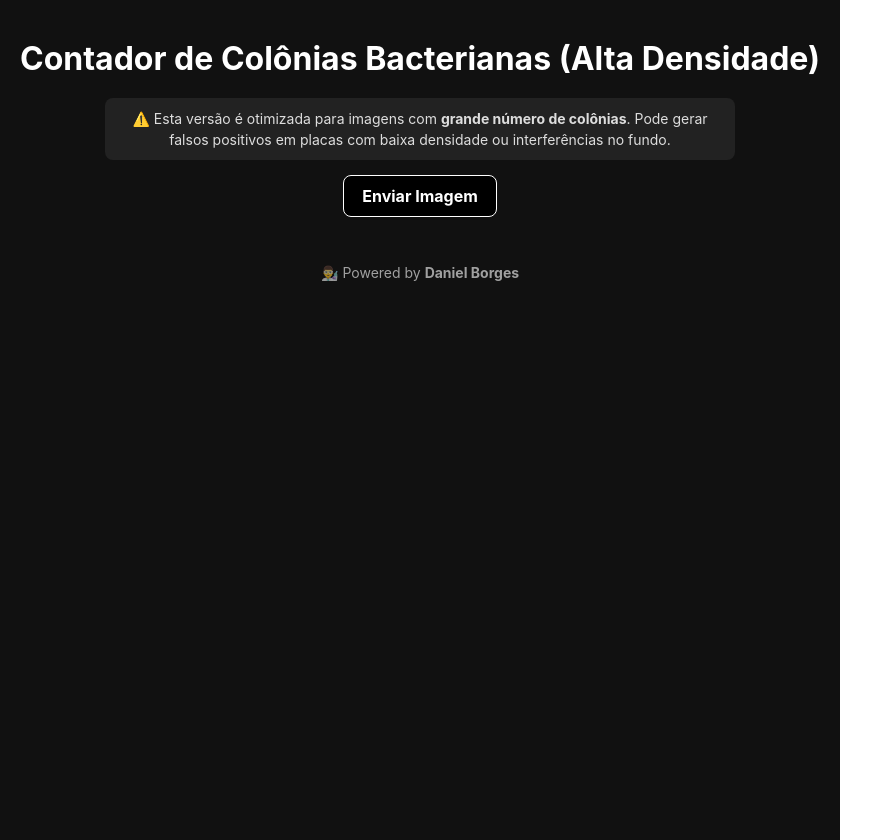
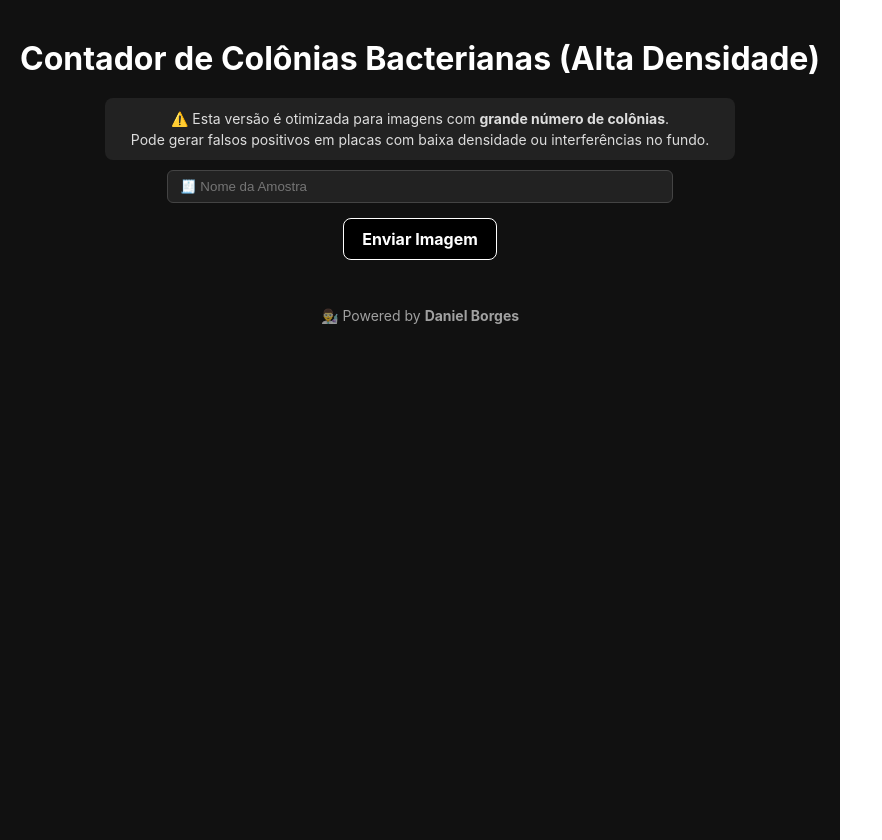
Before and after one commit to DanBo-DA/bacteria-colony-counter, a React (Vite) app in the folder frontend/: page / in a window 1280 px wide. Shown: the whole page, without its empty margins (0-882 px from the left). Built offline with nearby package versions, Linux system fonts and the light colour scheme.

Commit message:
Update App.jsx

```diff
--- a/frontend/src/App.jsx
+++ b/frontend/src/App.jsx
@@ -6,17 +6,22 @@ function App() {
   const [resultado, setResultado] = useState({});
   const [processando, setProcessando] = useState(false);
   const [nomeArquivo, setNomeArquivo] = useState("");
+  const [nomeAmostra, setNomeAmostra] = useState(""); // Novo estado para nome da amostra
 
   const handleReset = () => {
     setImagem(null);
     setResultado({});
     setNomeArquivo("");
+    setNomeAmostra("");
     if (fileInputRef.current) fileInputRef.current.value = "";
   };
 
   const handleImageUpload = async (event) => {
     const file = event.target.files[0];
-    if (!file) return;
+    if (!file || !nomeAmostra.trim()) {
+      alert("Informe o nome da amostra e selecione uma imagem.");
+      return;
+    }
 
     setProcessando(true);
     setResultado({});
@@ -25,6 +30,7 @@ function App() {
 
     const formData = new FormData();
     formData.append('file', file);
+    formData.append('nome_amostra', nomeAmostra); // Envia nome da amostra
 
     try {
       const response = await fetch('https://bacteria-colony-counter-production.up.railway.app/contar/?v=3', {
@@ -60,7 +66,7 @@ function App() {
     if (imagem) {
       const link = document.createElement('a');
       link.href = imagem;
-      link.download = `resultado_${nomeArquivo}`;
+      link.download = `resultado_${nomeAmostra || nomeArquivo}`;
       link.click();
     }
   };
@@ -68,15 +74,34 @@ function App() {
   return (
     <div style={{ padding: 20, textAlign: 'center', backgroundColor: '#111', color: '#fff', minHeight: '100vh' }}>
       <h1 style={{ fontSize: 32 }}> Contador de Colônias Bacterianas (Alta Densidade)</h1>
+
       <p style={{
-  backgroundColor: '#222', color: '#ddd', padding: '10px 15px',
-  borderRadius: 8, maxWidth: 600, margin: '10px auto', fontSize: 14
-}}>
-  ⚠️ Esta versão é otimizada para imagens com <strong>grande número de colônias</strong>.
-  Pode gerar falsos positivos em placas com baixa densidade ou interferências no fundo.
-</p>
+        backgroundColor: '#222', color: '#ddd', padding: '10px 15px',
+        borderRadius: 8, maxWidth: 600, margin: '10px auto', fontSize: 14
+      }}>
+        ⚠️ Esta versão é otimizada para imagens com <strong>grande número de colônias</strong>.<br />
+        Pode gerar falsos positivos em placas com baixa densidade ou interferências no fundo.
+      </p>
 
+      {/* Campo para nome da amostra */}
+      <input
+        type="text"
+        placeholder="🧾 Nome da Amostra"
+        value={nomeAmostra}
+        onChange={(e) => setNomeAmostra(e.target.value)}
+        style={{
+          marginBottom: 10,
+          padding: '8px 12px',
+          borderRadius: 6,
+          border: '1px solid #444',
+          backgroundColor: '#222',
+          color: '#fff',
+          width: '60%'
+        }}
+      />
+      <br />
 
+      {/* Input oculto de imagem */}
       <input
         type="file"
         accept="image/*"
@@ -84,12 +109,15 @@ function App() {
         onChange={handleImageUpload}
         style={{ display: 'none' }}
       />
+
+      {/* Botão inicial */}
       {!imagem && (
         <button onClick={() => fileInputRef.current?.click()} style={botaoEstilo}>
           Enviar Imagem
         </button>
       )}
 
+      {/* Área de resultado */}
       {imagem && (
         <div style={{ marginTop: 20 }}>
           <img src={imagem} alt="Resultado" style={{ maxWidth: 500, width: '100%', borderRadius: 10 }} />
```
